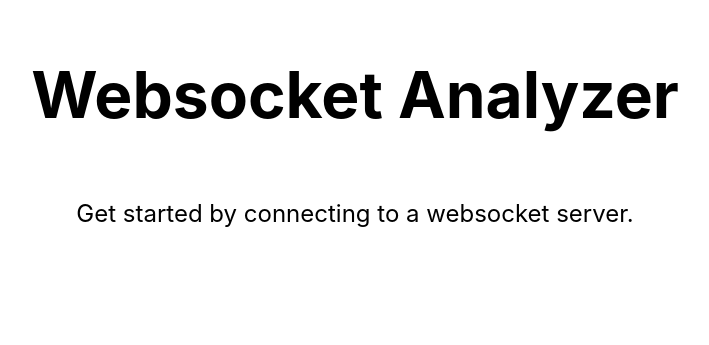
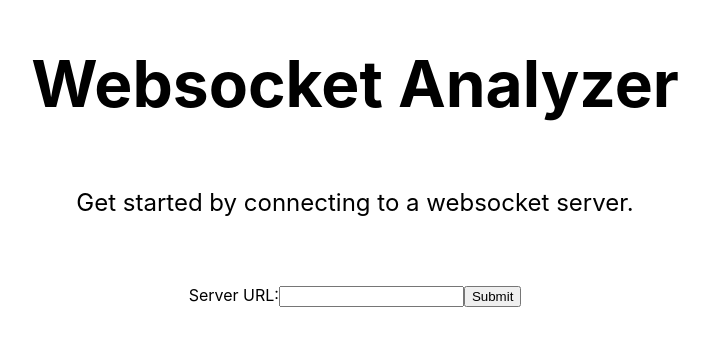
Before and after one commit to dheater/ws-analyze, a Next.js app: page / in a window 1280 px wide. Shown: the part 223-568 px from the top of the page, without its empty margins (285-994 px from the left). Built offline with nearby package versions, Linux system fonts and the light colour scheme.

Commit message:
Add form for entering the server URL

```diff
--- /dev/null
+++ b/components/ServerUrlForm.js
@@ -0,0 +1,35 @@
+import React from "react";
+
+class ServerUrlForm extends React.Component {
+
+    constructor(props) {
+        super(props);
+        this.state = {value: ''};
+
+        this.handleChange = this.handleChange.bind(this);
+        this.handleSubmit = this.handleSubmit.bind(this);
+    }
+
+    handleChange(event) {
+        this.setState({value: event.target.value});
+    }
+
+    handleSubmit(event) {
+        alert('A name was submitted: ' + this.state.value);
+        event.preventDefault();
+    }
+
+    render() {
+        return (
+            <form onSubmit={this.handleSubmit}>
+                <label>
+                    Server URL:
+                    <input type="text" value={this.state.value} onChange={this.handleChange} />
+                </label>
+                <input type="submit" value="Submit" />
+            </form>
+        );
+    }
+}
+
+export default ServerUrlForm;
--- a/pages/index.js
+++ b/pages/index.js
@@ -1,13 +1,14 @@
 import Head from 'next/head'
 import styles from '../styles/Home.module.css'
+import ServerUrlForm from "../components/ServerUrlForm";
 
 export default function Home() {
     return (
         <div className={styles.container}>
             <Head>
                 <title>Websocket Analyzer</title>
-        <meta name="description" content="A tool for analyzing websocket data" />
-        {/*<link rel="icon" href="/favicon.ico" />*/}
+                <meta name="description" content="A tool for analyzing websocket data"/>
+                <link rel="icon" href="/favicon.ico" />
             </Head>
 
             <main className={styles.main}>
@@ -19,6 +20,8 @@
                     Get started by connecting to a websocket server.
                 </p>
 
+                <ServerUrlForm/>
+
             </main>
         </div>
     )
```
Lines whose indentation alone changed are shown as unchanged.
